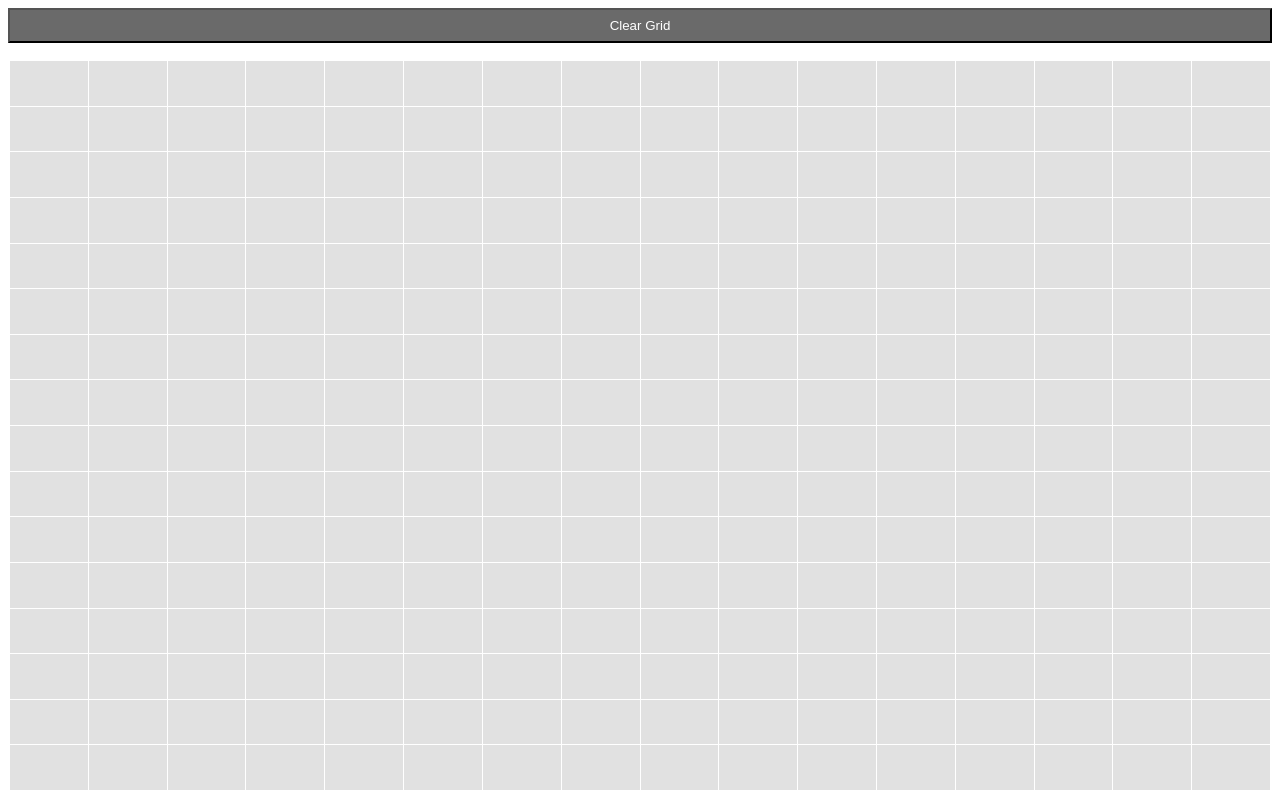
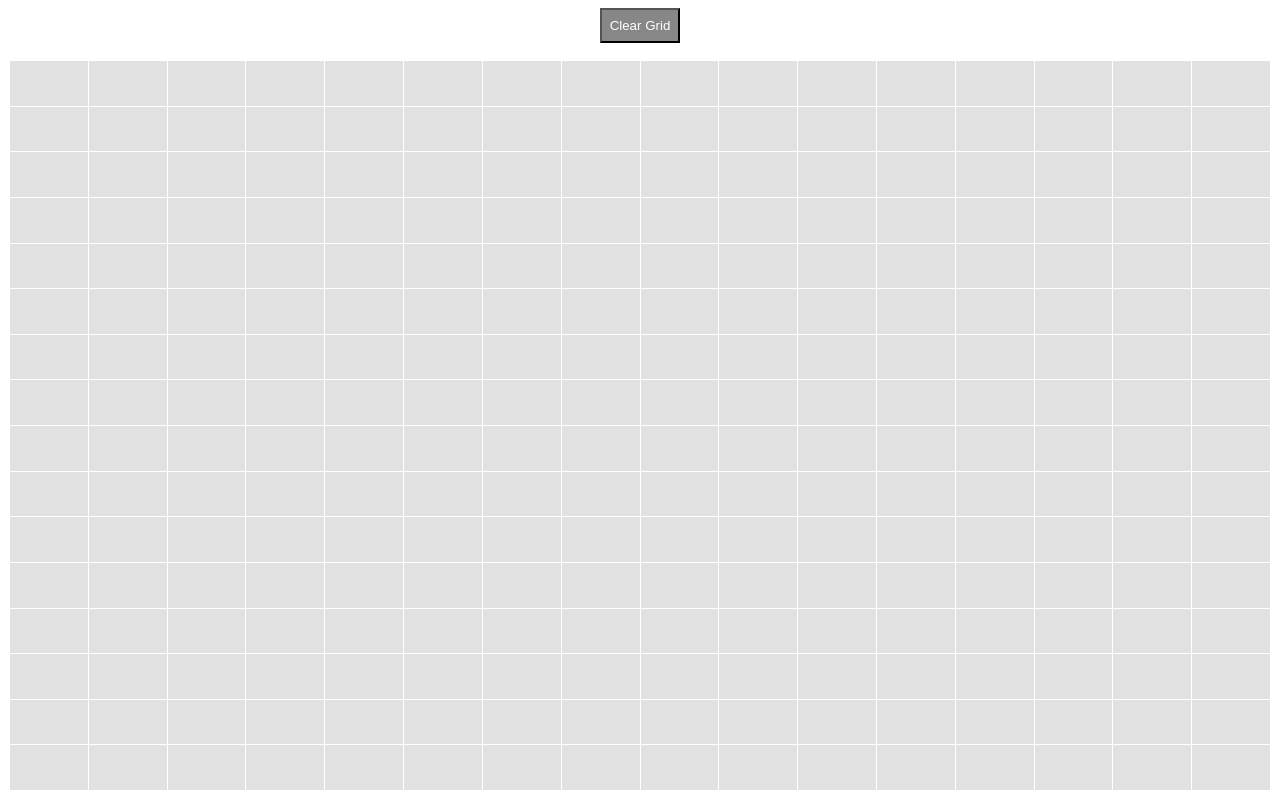
Before and after one commit to JGeis13/etch-a-sketch, a plain HTML site: page index.html in a window 1280 px wide. Drawn offline with Linux system fonts and the light colour scheme.

Commit message:
changed styling

```diff
--- a/index.html
+++ b/index.html
@@ -9,7 +9,9 @@
   </head>
   <body>
     <div id="main">
-      <button id="clear">Clear Grid</button>
+      <div class="buttons-container">
+        <button id="clear">Clear Grid</button>
+      </div>
       <div class="grid-container"></div>
     </div>
     <script src="colorConvert.js"></script>
--- a/style.css
+++ b/style.css
@@ -31,9 +31,13 @@
   background: rgb(162, 162, 162);
 }
 
+.buttons-container {
+  text-align: center;
+}
+
 #clear {
   padding: 0.5rem;
   margin: 0.5rem;
-  background: rgb(106, 106, 106);
+  background: rgb(135, 135, 135);
   color: white;
 }
```
